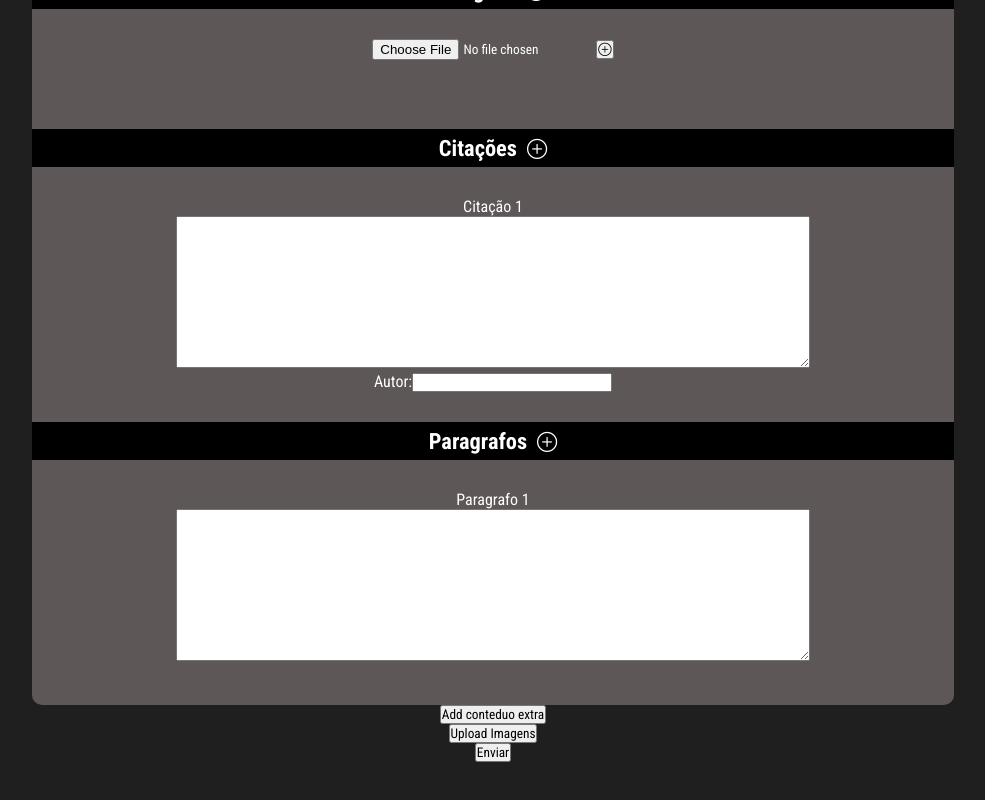
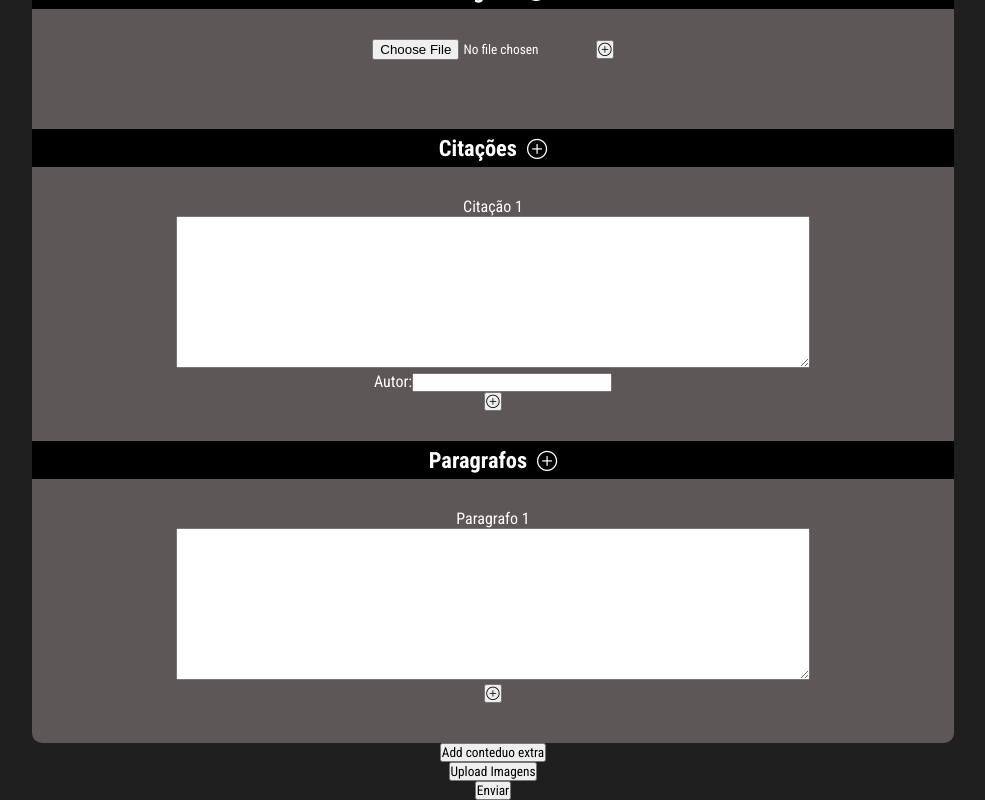
Before and after one commit to vicemanu/admin-metanoia, a React (Vite) app: page /admin/new-article in a window 1280 px wide. Shown: the part 609-1409 px from the top of the page, without its empty margins (147-1132 px from the left). Before the commit the page ends 1371 px from the top, so only its background shows below. Built offline with nearby package versions, Linux system fonts and the light colour scheme; no server answers; sample sign-in values are in the browser's storage.

Commit message:
edição da quantidade feita

```diff
--- a/src/components/Conteudo/index.jsx
+++ b/src/components/Conteudo/index.jsx
@@ -32,6 +32,19 @@ export default function Conteudo(props) {
         props.setConteudo([...props.conteudo])
     }
 
+    function removCitation(e , position) {
+        e.preventDefault()
+        props.conteudo[props.index].citation = props.conteudo[props.index].citation.filter((ele, index)=> {
+            if(position != index)
+             return " "
+         })
+         props.conteudo[props.index].author = props.conteudo[props.index].author.filter((ele, index)=> {
+            if(position != index)
+             return " "
+         })
+        props.setConteudo([...props.conteudo])
+    }
+
     function handleChangeCitation(e, index) {
         props.conteudo[props.index].citation[index] = e.target.value
         props.setConteudo([...props.conteudo])
@@ -47,6 +60,15 @@ export default function Conteudo(props) {
         props.conteudo[props.index].paragraph = [...props.conteudo[props.index].paragraph, ""]
         props.setConteudo([...props.conteudo])
 
+    }
+
+    function removParagraph(e , position) {
+        e.preventDefault()
+        props.conteudo[props.index].paragraph = props.conteudo[props.index].paragraph.filter((ele, index)=> {
+            if(position != index)
+             return " "
+         })
+        props.setConteudo([...props.conteudo])
     }
 
     function handleChangeParagraph(e, index) {
@@ -137,6 +159,9 @@ export default function Conteudo(props) {
                                         }}
                                     />
                                 </label>
+                                <button onClick={(e) => removCitation(e, index)}>
+                                    <i className="bi bi-plus-circle"></i>
+                                </button>
                             </label>
                         )
                     })
@@ -164,6 +189,9 @@ export default function Conteudo(props) {
                                     value={props.dados.paragraph[index]}
                                     onChange={e => {handleChangeParagraph(e, index)}}
                                 ></textarea>
+                                <button onClick={(e) => removParagraph(e, index)}>
+                                    <i className="bi bi-plus-circle"></i>
+                                </button>
                             </label>
                         )
                     })
```
